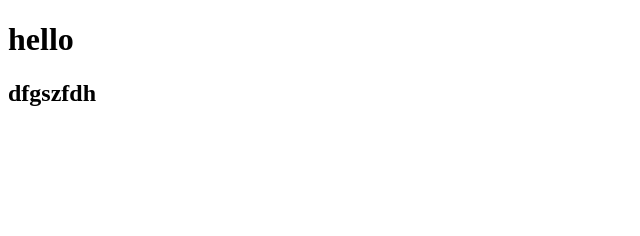
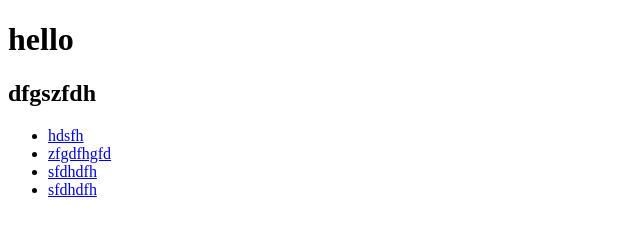
Before and after one commit to ItstepForstudent/pr01, a plain HTML site: page index.html in a window 1280 px wide. Shown: the whole page, without its empty margins (0-640 px from the left). Drawn offline with Linux system fonts and the light colour scheme.

Commit message:
create an menu

```diff
--- a/index.html
+++ b/index.html
@@ -7,5 +7,12 @@
 <body>
 <h1>hello</h1>
 <h2>dfgszfdh</h2>
+
+<ul>
+    <li><a href="#">hdsfh</a></li>
+    <li><a href="#">zfgdfhgfd</a></li>
+    <li><a href="#">sfdhdfh</a></li>
+    <li><a href="#">sfdhdfh</a></li>
+</ul>
 </body>
 </html>
```
Also changed, not shown: 1 other file.
